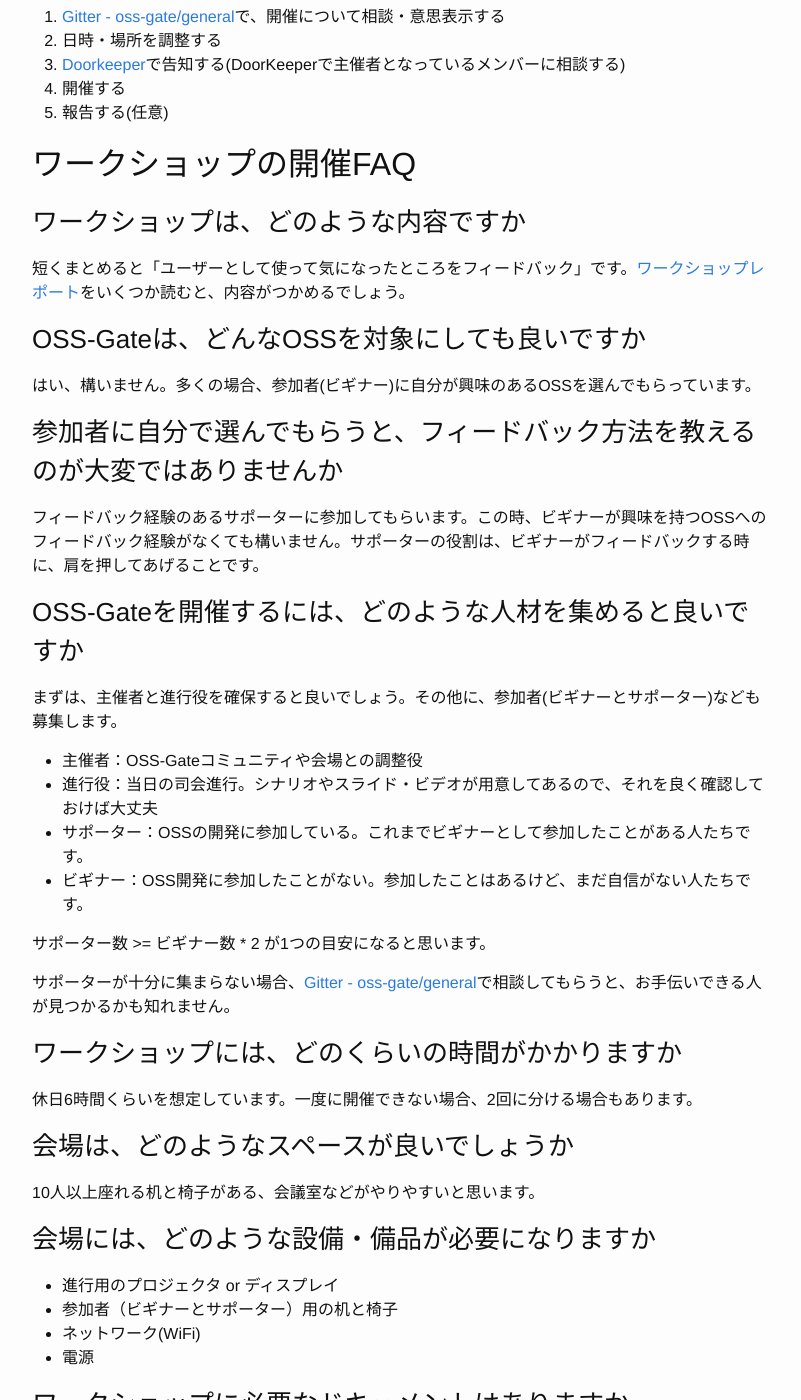
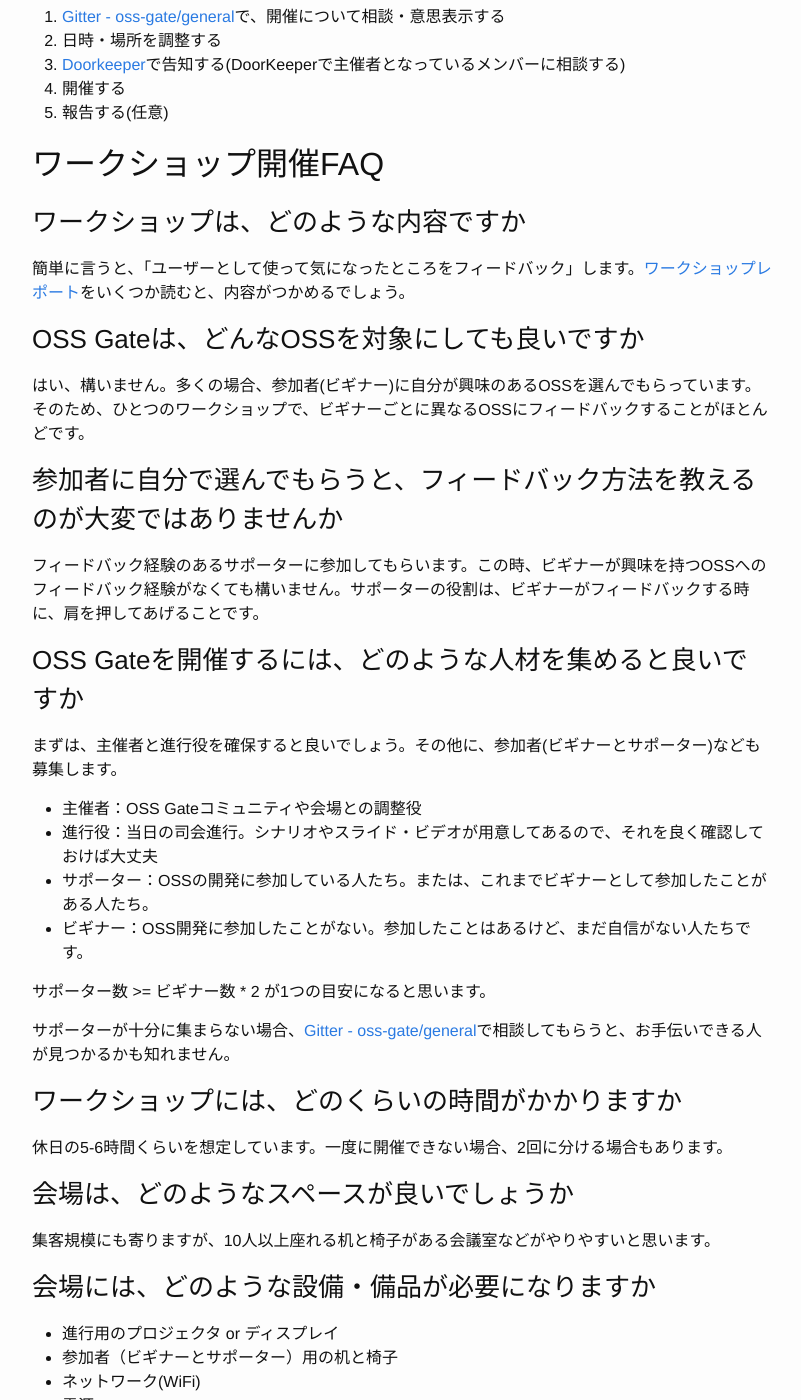
Before and after one commit to oss-gate/oss-gate.github.io, a Jekyll site: the page built from _posts/2018-05-15-workshop-hostting.md, in a window 1280 px wide and 1400 px high, scrolled down 777 px. Shown: the whole window, without its empty margins (238-1039 px from the left). Built offline with Jekyll 4.4.1, drawn with Linux system fonts in a browser that asks for light colours; comment, search, counter and statistics services are not loaded; some of the changed text lies outside the part shown.

Commit message:
校正１

```diff
--- a/_posts/2018-05-15-workshop-hostting.md
+++ b/_posts/2018-05-15-workshop-hostting.md
@@ -1,13 +1,13 @@
 ---
 layout: post
-title:  "OSS-Gateを開催するには"
+title:  "OSS Gateを開催するには"
 date:   2018-05-16 00:00:00 +0900
 categories: announce update
 ---
 
 ## OSS Gateは、自由に開催することができます
 
-OSS開発に参加する「入り口」を提供する**OSS-Gate**は、OSS開発へのフィードバックを実際に体験するワークショップを開催しています。このワークショップを自分たちで開催しませんか！
+OSS開発に参加する「入り口」を提供する**OSS Gate**は、OSS開発へのフィードバックを実際に体験するワークショップを開催しています。このワークショップを自分たちで開催しませんか！
 
 これまでも、色々な地域や企業・イベントなどで開催してきました。
 
@@ -17,11 +17,11 @@ OSS開発に参加する「入り口」を提供する**OSS-Gate**は、OSS開
 興味があれば、[Gitter - oss-gate/general](https://gitter.im/oss-gate/general/)で、相談してみてください。
 
 
-## OSS Gateの主な活動
+## OSS Gateの主な活動形式
 
 これまで、OSS Gateでは、このような形式の活動を行ってきました。
 
-- ワークショップ：「OSS開発未経験者」が、OSS開発へのフィードバックを実際に体験します
+- ワークショップ：OSS開発の未経験者が、OSS開発へのフィードバックを実際に体験します
 - ミートアップ：OSSを開発する人たちが集まる場です。他のOSS開発者と相談したり情報交換できます
 - もくもく会：OSSを開発する人たちが集まって、各自で作業する会です。
 
@@ -35,28 +35,29 @@ OSS開発に参加する「入り口」を提供する**OSS-Gate**は、OSS開
 5. 報告する(任意)
 
 
-## ワークショップの開催FAQ
+## ワークショップ開催FAQ
 
 ### ワークショップは、どのような内容ですか
 
-短くまとめると「ユーザーとして使って気になったところをフィードバック」です。[ワークショップレポート](https://oss-gate.github.io/workshop/report.html)をいくつか読むと、内容がつかめるでしょう。
+簡単に言うと、「ユーザーとして使って気になったところをフィードバック」します。[ワークショップレポート](https://oss-gate.github.io/workshop/report.html)をいくつか読むと、内容がつかめるでしょう。
 
-### OSS-Gateは、どんなOSSを対象にしても良いですか
+### OSS Gateは、どんなOSSを対象にしても良いですか
 
-はい、構いません。多くの場合、参加者(ビギナー)に自分が興味のあるOSSを選んでもらっています。
+はい、構いません。多くの場合、参加者(ビギナー)に自分が興味のあるOSSを選んでもらっています。そのため、ひとつのワークショップで、ビギナーごとに異なるOSSにフィードバックすることがほとんどです。
 
 
 ### 参加者に自分で選んでもらうと、フィードバック方法を教えるのが大変ではありませんか
 
 フィードバック経験のあるサポーターに参加してもらいます。この時、ビギナーが興味を持つOSSへのフィードバック経験がなくても構いません。サポーターの役割は、ビギナーがフィードバックする時に、肩を押してあげることです。
 
-### OSS-Gateを開催するには、どのような人材を集めると良いですか
+
+### OSS Gateを開催するには、どのような人材を集めると良いですか
 
 まずは、主催者と進行役を確保すると良いでしょう。その他に、参加者(ビギナーとサポーター)なども募集します。
 
-- 主催者：OSS-Gateコミュニティや会場との調整役
+- 主催者：OSS Gateコミュニティや会場との調整役
 - 進行役：当日の司会進行。シナリオやスライド・ビデオが用意してあるので、それを良く確認しておけば大丈夫
-- サポーター：OSSの開発に参加している。これまでビギナーとして参加したことがある人たちです。
+- サポーター：OSSの開発に参加している人たち。または、これまでビギナーとして参加したことがある人たち。
 - ビギナー：OSS開発に参加したことがない。参加したことはあるけど、まだ自信がない人たちです。
 
 サポーター数 >= ビギナー数 * 2 が1つの目安になると思います。
@@ -66,12 +67,12 @@ OSS開発に参加する「入り口」を提供する**OSS-Gate**は、OSS開
 
 ### ワークショップには、どのくらいの時間がかかりますか
 
-休日6時間くらいを想定しています。一度に開催できない場合、2回に分ける場合もあります。
+休日の5-6時間くらいを想定しています。一度に開催できない場合、2回に分ける場合もあります。
 
 
 ### 会場は、どのようなスペースが良いでしょうか
 
-10人以上座れる机と椅子がある、会議室などがやりやすいと思います。
+集客規模にも寄りますが、10人以上座れる机と椅子がある会議室などがやりやすいと思います。
 
 
 ### 会場には、どのような設備・備品が必要になりますか
@@ -80,6 +81,7 @@ OSS開発に参加する「入り口」を提供する**OSS-Gate**は、OSS開
 - 参加者（ビギナーとサポーター）用の机と椅子
 - ネットワーク(WiFi)
 - 電源
+- マイク(会場が広い場合)
 
 
 ### ワークショップに必要なドキュメントはありますか
@@ -97,9 +99,11 @@ OSS開発に参加する「入り口」を提供する**OSS-Gate**は、OSS開
 はい、構いません。これまでも、特定の企業内での開催や、イベントとの併設の実績があります。
 
 
-### 会場提供や運営を支援してくれるスポンサーを募ってもいいですか
+### スポンサーを募ってもいいですか
 
-はい、構いません。希望があれば、スポンサーの告知タイムを設けてもいる場合もあります。
+はい、構いません。これまでも、会場提供や懇親会の支援、社員を業務時間内にOSS Gateに参加させるなど、いろいろな形で支援して頂きました。
 
-- [OSS-Gateスポンサー](https://oss-gate.github.io/sponsors/)
+スポンサーの名前は、スポンサーページに社名を記載することができます。また、希望があれば、スポンサーの告知タイムを設けてもいる場合もあります。
+
+- [OSS Gateスポンサー](https://oss-gate.github.io/sponsors/)
 - [スポンサー募集](https://oss-gate.github.io/sponsors/wanted.html)
```
